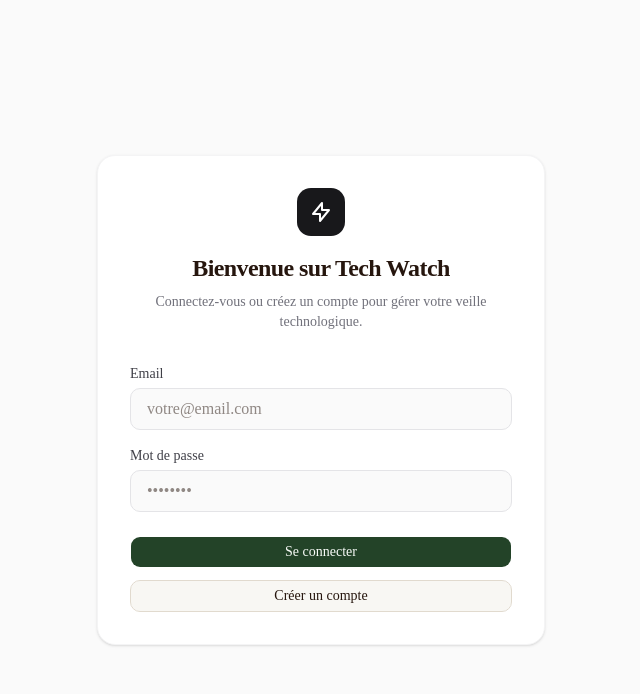
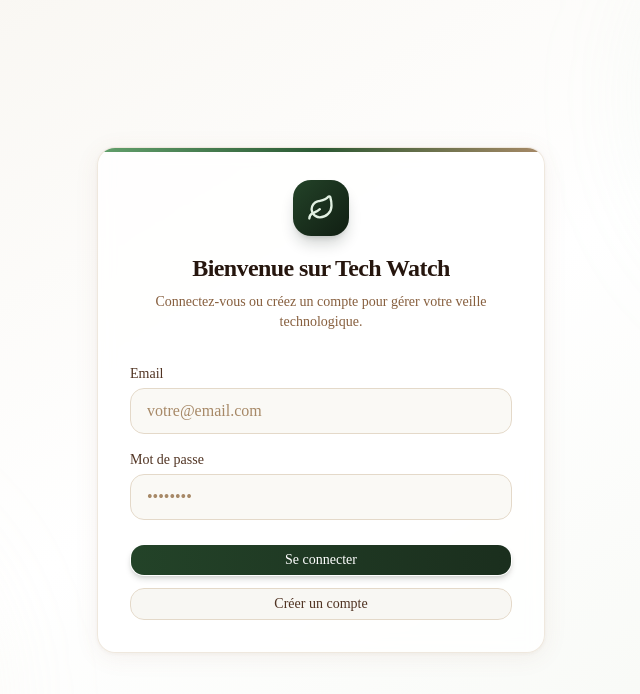
Before and after one commit to Steviggio/tech_watch_automator, a Next.js app in the folder platform/: page /login in a window 1280 px wide. Shown: the top 694 px of the page, without its empty margins (319-959 px from the left). Built offline with nearby package versions, Linux system fonts and the light colour scheme.

Commit message:
feat(ui): redesign login page with earthy palette and glassmorphism

```diff
--- a/platform/src/app/login/page.tsx
+++ b/platform/src/app/login/page.tsx
@@ -3,27 +3,43 @@
 import { useActionState } from "react";
 import { login, signup } from "./actions";
 import { Button } from "@/components/ui/button";
+import { Leaf } from "lucide-react";
 
 export default function LoginPage() {
   const [loginState, loginAction, isLoginPending] = useActionState(login, null);
   const [signupState, signupAction, isSignupPending] = useActionState(signup, null);
 
   return (
-    <div className="min-h-screen flex items-center justify-center bg-zinc-50 px-4">
-      <div className="w-full max-w-md bg-white p-8 rounded-2xl shadow-sm border border-zinc-100">
+    <div className="min-h-screen flex items-center justify-center bg-gradient-to-br from-earth-50 via-white to-forest-50/40 px-4">
+      {/* Decorative background elements */}
+      <div className="fixed inset-0 overflow-hidden pointer-events-none">
+        <div className="absolute -top-24 -right-24 w-96 h-96 bg-forest-200/20 rounded-full blur-3xl" />
+        <div className="absolute -bottom-24 -left-24 w-96 h-96 bg-earth-200/20 rounded-full blur-3xl" />
+      </div>
+
+      <div className="w-full max-w-md relative">
+        <div
+          className="bg-white/80 backdrop-blur-sm p-8 rounded-2xl border border-earth-200/60 relative overflow-hidden"
+          style={{
+            boxShadow: '0 4px 24px oklch(0.52 0.07 60 / 0.08), 0 1px 4px oklch(0.52 0.07 60 / 0.06)',
+          }}
+        >
+          {/* Top accent */}
+          <div className="absolute top-0 left-0 right-0 h-1 bg-gradient-to-r from-forest-400 via-forest-600 to-earth-400" />
+
           <div className="text-center mb-8">
-          <div className="w-12 h-12 bg-zinc-900 rounded-xl mx-auto flex items-center justify-center mb-4">
-            <svg className="w-6 h-6 text-white" fill="none" viewBox="0 0 24 24" stroke="currentColor">
-              <path strokeLinecap="round" strokeLinejoin="round" strokeWidth={2} d="M13 10V3L4 14h7v7l9-11h-7z" />
-            </svg>
+            <div
+              className="w-14 h-14 bg-gradient-to-br from-forest-700 to-forest-900 rounded-2xl mx-auto flex items-center justify-center mb-4 shadow-lg shadow-forest-900/20"
+            >
+              <Leaf className="w-7 h-7 text-forest-100" />
             </div>
-          <h1 className="text-2xl font-bold tracking-tight">Bienvenue sur Tech Watch</h1>
-          <p className="text-sm text-zinc-500 mt-2">Connectez-vous ou créez un compte pour gérer votre veille technologique.</p>
+            <h1 className="text-2xl font-bold tracking-tight text-earth-900">Bienvenue sur Tech Watch</h1>
+            <p className="text-sm text-earth-500 mt-2">Connectez-vous ou créez un compte pour gérer votre veille technologique.</p>
           </div>
 
           <form className="space-y-4">
             <div>
-            <label htmlFor="email" className="block text-sm font-medium text-zinc-700 mb-1">
+              <label htmlFor="email" className="block text-sm font-medium text-earth-700 mb-1">
                 Email
               </label>
               <input
@@ -31,13 +47,13 @@
                 name="email"
                 type="email"
                 required
-              className="w-full px-4 py-2 bg-zinc-50 border border-zinc-200 rounded-lg focus:outline-none focus:ring-2 focus:ring-black focus:border-transparent transition-all"
+                className="w-full px-4 py-2.5 bg-earth-50/60 border border-earth-200 rounded-xl focus:outline-none focus:ring-2 focus:ring-forest-500/20 focus:border-forest-400 transition-all placeholder:text-earth-400"
                 placeholder="votre@email.com"
               />
             </div>
 
             <div>
-            <label htmlFor="password" className="block text-sm font-medium text-zinc-700 mb-1">
+              <label htmlFor="password" className="block text-sm font-medium text-earth-700 mb-1">
                 Mot de passe
               </label>
               <input
@@ -45,13 +61,13 @@
                 name="password"
                 type="password"
                 required
-              className="w-full px-4 py-2 bg-zinc-50 border border-zinc-200 rounded-lg focus:outline-none focus:ring-2 focus:ring-black focus:border-transparent transition-all"
+                className="w-full px-4 py-2.5 bg-earth-50/60 border border-earth-200 rounded-xl focus:outline-none focus:ring-2 focus:ring-forest-500/20 focus:border-forest-400 transition-all placeholder:text-earth-400"
                 placeholder="••••••••"
               />
             </div>
 
             {(loginState?.error || signupState?.error) && (
-            <div className="p-3 text-sm text-red-600 bg-red-50 rounded-lg border border-red-100">
+              <div className="p-3 text-sm text-red-700 bg-red-50 rounded-xl border border-red-200/60">
                 {loginState?.error || signupState?.error}
               </div>
             )}
@@ -61,7 +77,7 @@
                 type="submit"
                 formAction={loginAction}
                 disabled={isLoginPending || isSignupPending}
-              className="w-full justify-center"
+                className="w-full justify-center bg-gradient-to-r from-forest-700 to-forest-800 hover:from-forest-800 hover:to-forest-900 text-white shadow-md shadow-forest-900/15 py-2.5 rounded-xl"
               >
                 {isLoginPending ? "Connexion..." : "Se connecter"}
               </Button>
@@ -71,7 +87,7 @@
                 formAction={signupAction}
                 disabled={isLoginPending || isSignupPending}
                 variant="outline"
-              className="w-full justify-center"
+                className="w-full justify-center border-earth-200 text-earth-700 hover:bg-forest-50 hover:text-forest-700 hover:border-forest-200 py-2.5 rounded-xl"
               >
                 {isSignupPending ? "Création..." : "Créer un compte"}
               </Button>
@@ -79,5 +95,6 @@
           </form>
         </div>
       </div>
+    </div>
   );
 }
```
Lines whose indentation alone changed are shown as unchanged.
